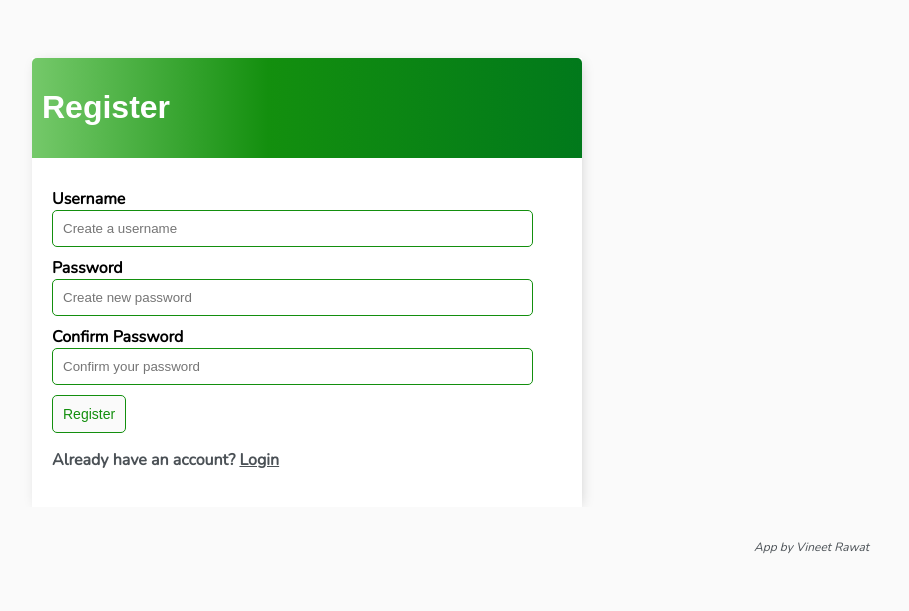
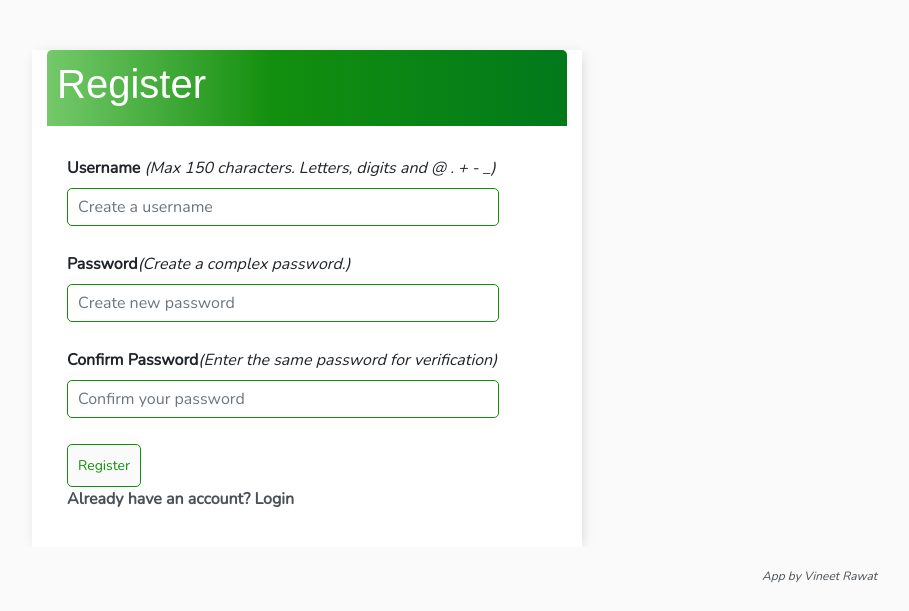
Before and after one commit to vineet-codes256/Todo-App, a Django app: page /register/ in a window 1280 px wide. Shown: the top 611 px of the page, without its empty margins (333-1242 px from the left). Run offline with Django 4.2, Linux system fonts and the light colour scheme.

Commit message:
Feature Update

```diff
--- a/base/templates/base/main.html
+++ b/base/templates/base/main.html
@@ -10,6 +10,7 @@
     <meta name='viewport' content='width=device-width, initial-scale=1'>
     <link rel="preconnect" href="https://fonts.gstatic.com">
     <link href="https://fonts.googleapis.com/css2?family=Nunito:wght@200&display=swap" rel="stylesheet">
+    <link rel="stylesheet" href="https://cdn.jsdelivr.net/npm/bootstrap@4.4.1/dist/css/bootstrap.min.css" integrity="sha384-Vkoo8x4CGsO3+Hhxv8T/Q5PaXtkKtu6ug5TOeNV6gBiFeWPGFN9MuhOf23Q9Ifjh" crossorigin="anonymous">
 
     <style>
         body{
@@ -159,5 +160,6 @@
 <div class="footer">
   <p><i>App by Vineet Rawat</i></p>
 </div>
+
 </body>
 </html>
--- a/base/templates/base/register.html
+++ b/base/templates/base/register.html
@@ -9,16 +9,16 @@
 <form method="POST">
     {% csrf_token %}
     <div class="form-group">
-        <label for="username"><b>Username</b></label>
-        <input type="text" class="form-control" id="username" name="username" placeholder="Create a username">
+        <label for="username"><b>Username</b> <i>(Max 150 characters. Letters, digits and @ . + - _)</i></label>
+        <input type="text" class="form-control" id="username" pattern="[A-Za-z0-9@.+-_]{1,150}" name="username" placeholder="Create a username" title="Max 150 characters. Letters, digits and @ . + - _" required>
     </div>
     <div class="form-group">
-        <label for="password1"><b>Password</b></label>
-        <input type="password" class="form-control" id="password1" name="password1" placeholder="Create new password">
+        <label for="password1"><b>Password</b><i>(Create a complex password.)</i></label>
+        <input type="password" class="form-control" id="password1" pattern="(?=.*\d)(?=.*[a-z])(?=.*[A-Z]).{8,}" name="password1" placeholder="Create new password" title="Password cannot be too similar to username, cannot be a commonly used password, cannot be entirely numeric and must contain at least 8 characters" required>
     </div>
     <div class="form-group">
-        <label for="password2"><b>Confirm Password</b></label>
-        <input type="password" class="form-control" id="password2" name="password2" placeholder="Confirm your password">
+        <label for="password2"><b>Confirm Password</b><i>(Enter the same password for verification)</i></label>
+        <input type="password" class="form-control" id="password2" pattern="(?=.*\d)(?=.*[a-z])(?=.*[A-Z]).{8,}" name="password2" placeholder="Confirm your password" title="Must contain at least one number and one uppercase and lowercase letter, and at least 8 or more characters" required>
     </div>
     <button style="margin-top: 10px; ;" class="button" type="submit" class="btn btn-primary">Register</button>
 </form>
--- a/base/views.py
+++ b/base/views.py
@@ -10,6 +10,8 @@
 from django.contrib.auth.mixins import LoginRequiredMixin
 from django.contrib.auth.forms import UserCreationForm
 from django.contrib.auth import login
+from django.contrib.auth.decorators import login_required
+from django.contrib import messages
 
 from .models import Task
 
@@ -21,6 +23,11 @@
 
     def get_success_url(self):
         return reverse_lazy('tasks')
+    ## Show error if not authenticated
+    def form_invalid(self, form):
+        messages.error(self.request, 'Invalid username or password')
+        return super().form_invalid(form)
+
 
 class RegisterPage(FormView):
     template_name = 'base/register.html'
```
Also changed, not shown: base/templates/base/login.html (+20 -4 lines), db.sqlite3.
